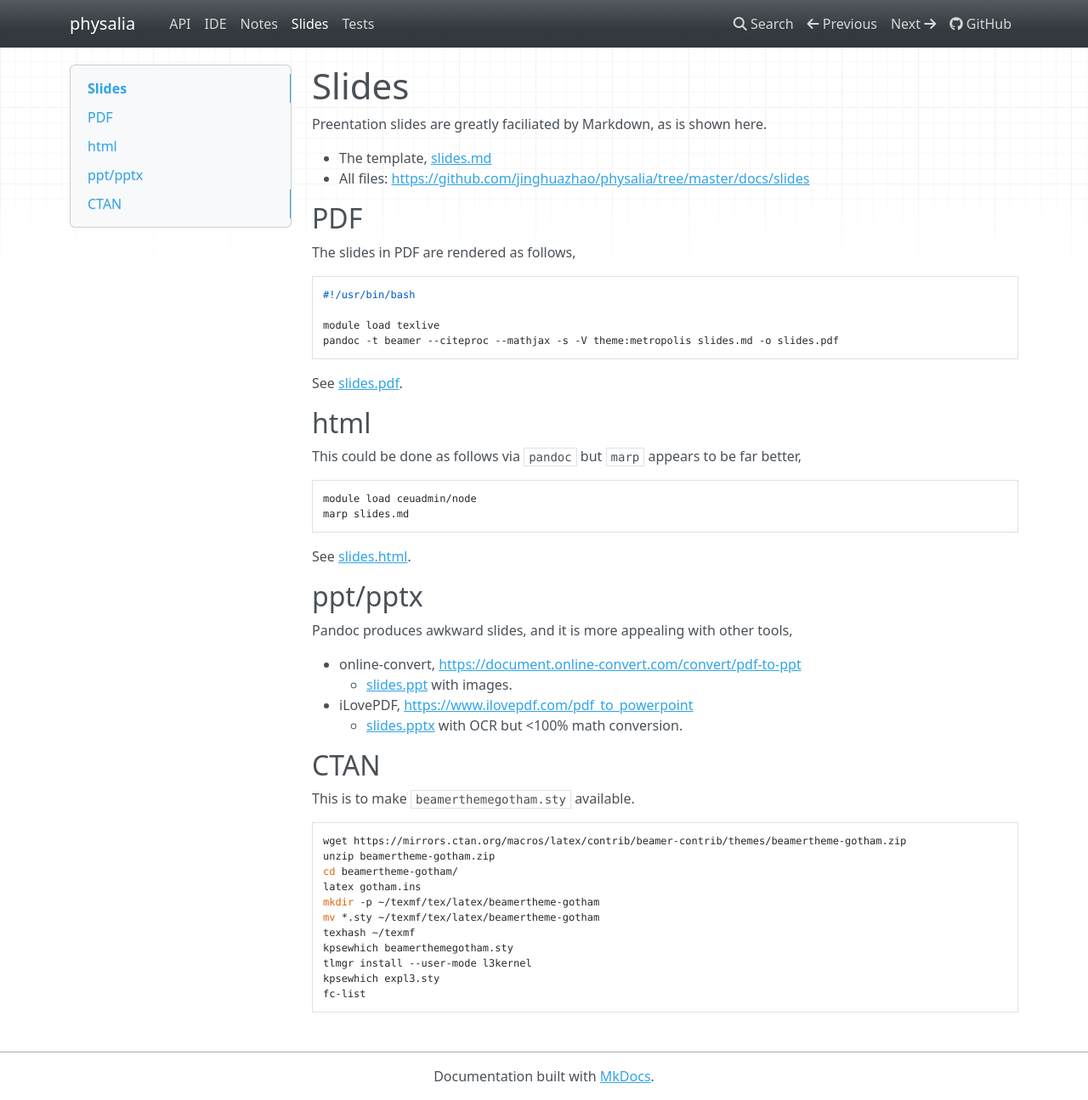
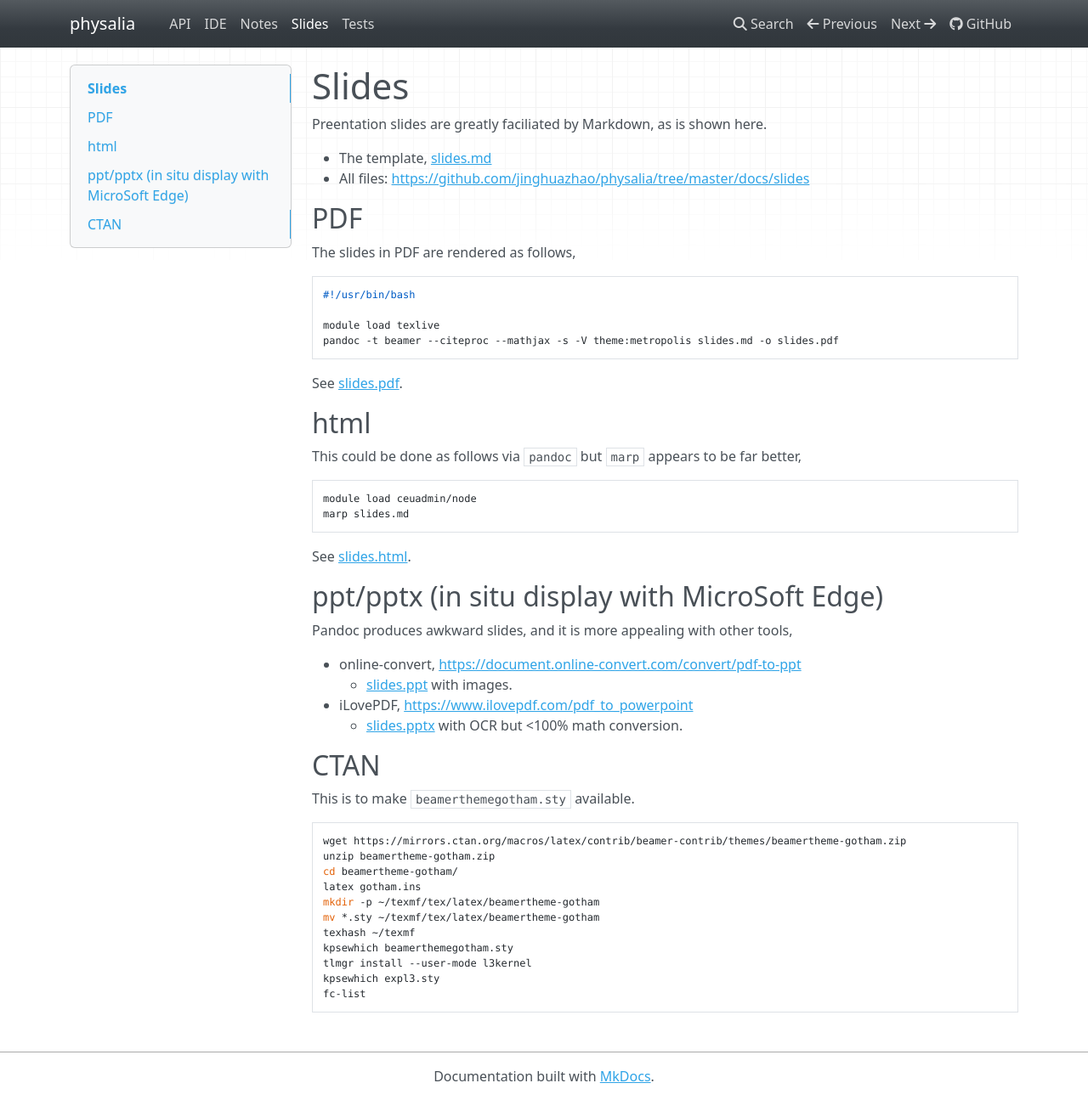
Before and after one commit to jinghuazhao/physalia, an MkDocs documentation site: the page built from docs/slides.md, in a window 1280 px wide and 1295 px high. Shown: the whole window at 85% size. Built offline with MkDocs 1.6.1, drawn with Linux system fonts in a browser that asks for light colours; nearby versions of some CDN libraries; a script that is not in the unit is left out.

Commit message:
physalia

```diff
--- a/docs/slides.md
+++ b/docs/slides.md
@@ -29,7 +29,7 @@ marp slides.md
 
 See <a href="slides.html">slides.html</a>.
 
-## ppt/pptx
+## ppt/pptx (in situ display with MicroSoft Edge)
 
 Pandoc produces awkward slides, and it is more appealing with other tools,
 
```
